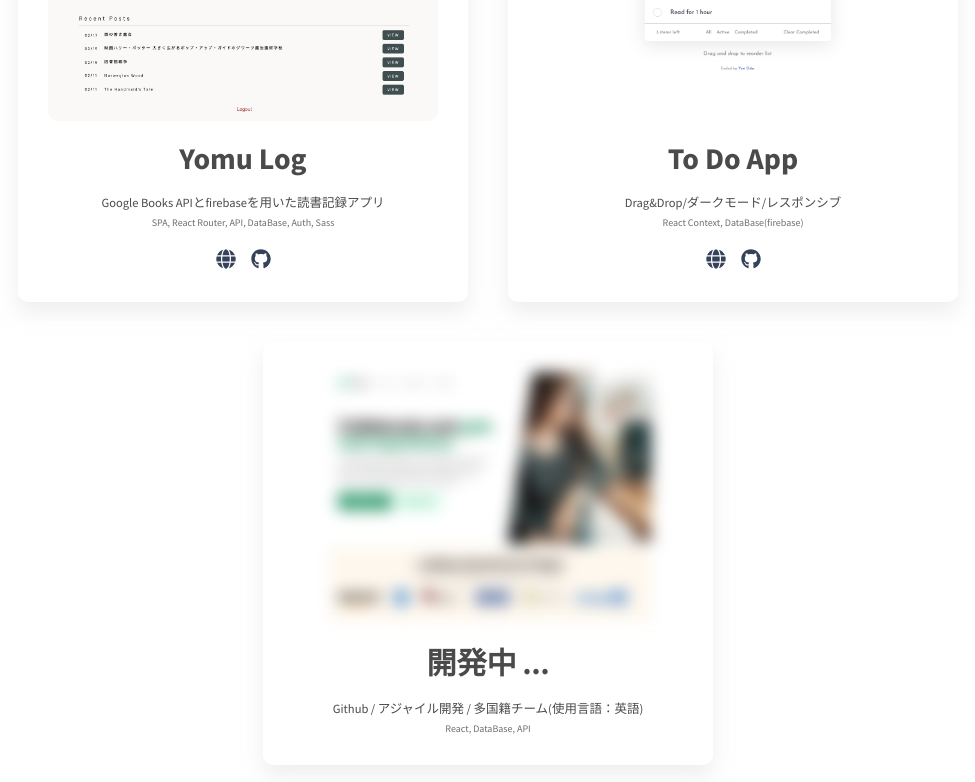
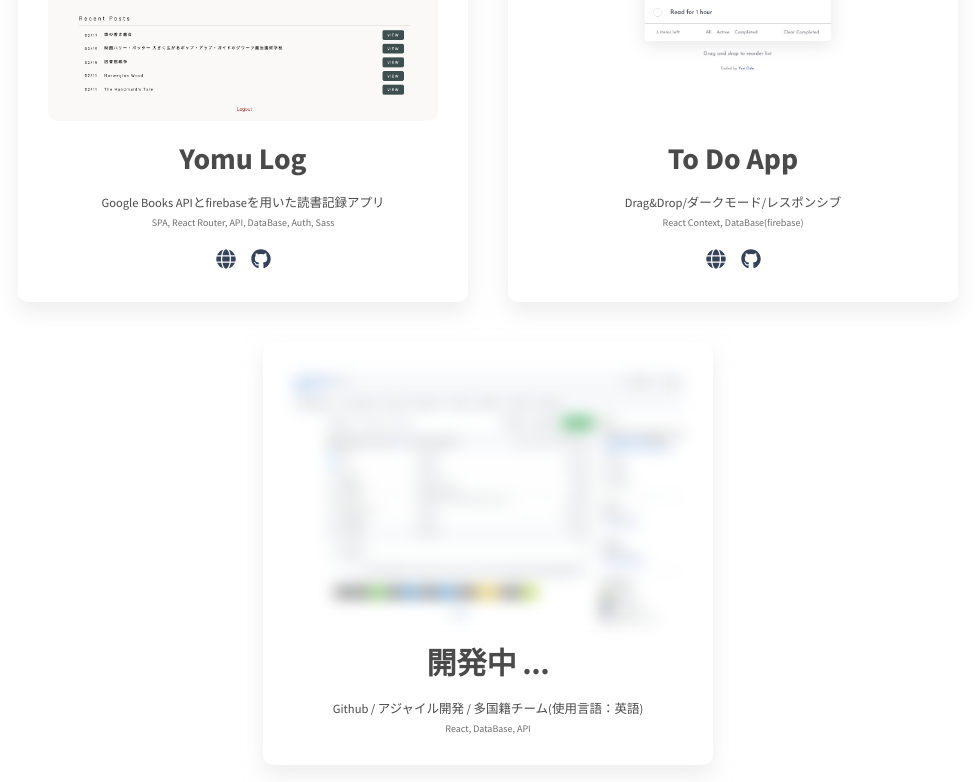
Before and after one commit to YuriOda/portfolio, a React (Create React App) app: page / in a window 1280 px wide. Shown: the part 738-1520 px from the top of the page, without its empty margins (152-1127 px from the left). Built offline with nearby package versions, Linux system fonts and the light colour scheme.

Commit message:
add chingu url

```diff
--- a/src/Component/Project.js
+++ b/src/Component/Project.js
@@ -1,84 +1,123 @@
-import { Link, useNavigate } from "react-router-dom";
+import { useState } from "react";
+import { Link } from "react-router-dom";
 import YomulogImg from "../assets/yomu-log.png";
 import TodoLight from "../assets/todo-light.png";
+import TodoDark from "../assets/todo-dark.png";
+import Chingu from "../assets/chingu-v43.png";
 
-const Project = () => {
-  const navigate = useNavigate();
-  const navigateToYomuLog = () => {
-    navigate("/project/yomu-log");
+//icon
+import { FaGlobe, FaGithub } from "react-icons/fa";
+
+const Projectv2 = () => {
+  const [isDark, setIsDark] = useState(false);
+
+  const toggleToDoImg = () => {
+    setIsDark((prev) => !prev);
   };
-  const navigateTodoHandler = () => {
-    navigate("/project/todo");
-  };
+  const ToDoImg = isDark ? TodoDark : TodoLight;
 
   return (
-    <section id="project">
-      <h3 className="section-title">Project</h3>
+    <>
+      <section id="project">
+        <div className="project">
+          <Link to="/project/yomu-log">
+            <img
+              src={YomulogImg}
+              alt="Yomu Log Screenshot"
+              className="project__img"
+            />
+          </Link>
 
-      {/* YOMU LOG */}
-      <div className="yomulog-container">
-        <Link to="/project/yomu-log" className="view-detail">
-          <img src={YomulogImg} alt="Yomu Log Screenshot" className="pj-img" />
-        </Link>
-        <div className="pj-text">
-          <span className="pj-subtitle">Make your bookshelf digital</span>
-          <p className="pj-title">Yomu Log</p>
-          <p className="pj-explain">
-            <span>本棚をデジタル化</span>
-            <span>読書の途中にポストする感想文</span>
+          <h5 className="project__title">
+            <Link to="/project/yomu-log" className="project__link">
+              Yomu Log
+            </Link>
+          </h5>
+
+          <p className="project__detail">
+            Google Books APIとfirebaseを用いた読書記録アプリ
           </p>
-          <p>
-            React, Router, Google Books API, Firebase (RealtimeDB, Auth), Sass
+          <p className="project__detail--tool">
+            SPA, React Router, API, DataBase, Auth, Sass
           </p>
 
-          <button className="pj-button" onClick={navigateToYomuLog}>
-            View Detail
-          </button>
+          <a
+            href="https://yomu-log.vercel.app/"
+            target="_blank"
+            rel="noopener noreferrer"
+          >
+            <FaGlobe className="project__icon" />
+          </a>
+          <a
+            href="https://github.com/YuriOda/yomu-log"
+            target="_blank"
+            rel="noopener noreferrer"
+          >
+            <FaGithub className="project__icon" />
+          </a>
         </div>
-      </div>
 
-      {/* TODO */}
-      <div className="todo-container">
-        <div className="pj-text todo-text">
-          <span className="pj-subtitle">Simple & Easy to Use</span>
-          <p className="pj-title">To Do App</p>
-          <p className="pj-explain">
-            <span>ドラッグで順番変更可能なToDoList</span>
-            <span>ダークモード・モバイル対応</span>
+        <div className="project">
+          <Link to="/project/todo">
+            <img
+              src={ToDoImg}
+              alt="To Do App Screenshot"
+              className="project__img"
+              onMouseEnter={toggleToDoImg}
+              onMouseLeave={toggleToDoImg}
+            />
+          </Link>
+
+          <h5 className="project__title">
+            <Link to="/project/todo" className="project__link">
+              To Do App
+            </Link>
+          </h5>
+
+          <p className="project__detail">Drag&Drop/ダークモード/レスポンシブ</p>
+          <p className="project__detail--tool">
+            React Context, DataBase(firebase)
           </p>
-          <p>React, Context, Firebase (RealtimeDB)</p>
 
-          <button
-            className="pj-button pj-button-todo"
-            onClick={navigateTodoHandler}
+          <a
+            href="https://todo-app-one-dusky.vercel.app/"
+            target="_blank"
+            rel="noopener noreferrer"
           >
-            View Detail
-          </button>
+            <FaGlobe className="project__icon" />
+          </a>
+          <a
+            href="https://github.com/YuriOda/to-do-app"
+            target="_blank"
+            rel="noopener noreferrer"
+          >
+            <FaGithub className="project__icon" />
+          </a>
         </div>
-        <Link to="/project/todo" className="view-detail">
-          <img src={TodoLight} alt="To Do App Screenshot" className="pj-img" />
-        </Link>
-      </div>
 
-      {/* COMING SOON */}
-      <div className="comingsoon-container">
-        <div className="comingsoon-img"></div>
-        <div className="pj-text comingsoon-text">
-          <p className="pj-title">Working on ...</p>
-          <p>
-            Team Project from{" "}
-            <a
-              href="https://www.chingu.io/"
-              target="_blank"
-              rel="noopener noreferrer"
-            >
-              Chingu
-            </a>
+        <div className="project">
+          <a
+            href="https://github.com/chingu-voyages/v43-tier2-team-11"
+            target="_blank"
+            rel="noopener noreferrer"
+          >
+            <img
+              src={Chingu}
+              alt="Chingu Screenshot"
+              className="project__img blur"
+            />
+          </a>
+
+          <p className="project__link project__title">開発中 ...</p>
+
+          <p className="project__detail">
+            Github / アジャイル開発 / 多国籍チーム(使用言語：英語)
           </p>
+          <p className="project__detail--tool">React, DataBase, API</p>
         </div>
-      </div>
-    </section>
+      </section>
+    </>
   );
 };
 
-export default Project;
+export default Projectv2;
--- a/src/Component/Projectv2.js
+++ /dev/null
@@ -1,123 +0,0 @@
-import { useState } from "react";
-import { Link } from "react-router-dom";
-import YomulogImg from "../assets/yomu-log.png";
-import TodoLight from "../assets/todo-light.png";
-import TodoDark from "../assets/todo-dark.png";
-import Chingu from "../assets/chingu.png";
-
-//icon
-import { FaGlobe, FaGithub } from "react-icons/fa";
-
-const Projectv2 = () => {
-  const [isDark, setIsDark] = useState(false);
-
-  const toggleToDoImg = () => {
-    setIsDark((prev) => !prev);
-  };
-  const ToDoImg = isDark ? TodoDark : TodoLight;
-
-  return (
-    <>
-      <section id="project">
-        <div className="project">
-          <Link to="/project/yomu-log">
-            <img
-              src={YomulogImg}
-              alt="Yomu Log Screenshot"
-              className="project__img"
-            />
-          </Link>
-
-          <h5 className="project__title">
-            <Link to="/project/yomu-log" className="project__link">
-              Yomu Log
-            </Link>
-          </h5>
-
-          <p className="project__detail">
-            Google Books APIとfirebaseを用いた読書記録アプリ
-          </p>
-          <p className="project__detail--tool">
-            SPA, React Router, API, DataBase, Auth, Sass
-          </p>
-
-          <a
-            href="https://yomu-log.vercel.app/"
-            target="_blank"
-            rel="noopener noreferrer"
-          >
-            <FaGlobe className="project__icon" />
-          </a>
-          <a
-            href="https://github.com/YuriOda/yomu-log"
-            target="_blank"
-            rel="noopener noreferrer"
-          >
-            <FaGithub className="project__icon" />
-          </a>
-        </div>
-
-        <div className="project">
-          <Link to="/project/todo">
-            <img
-              src={ToDoImg}
-              alt="To Do App Screenshot"
-              className="project__img"
-              onMouseEnter={toggleToDoImg}
-              onMouseLeave={toggleToDoImg}
-            />
-          </Link>
-
-          <h5 className="project__title">
-            <Link to="/project/todo" className="project__link">
-              To Do App
-            </Link>
-          </h5>
-
-          <p className="project__detail">Drag&Drop/ダークモード/レスポンシブ</p>
-          <p className="project__detail--tool">
-            React Context, DataBase(firebase)
-          </p>
-
-          <a
-            href="https://todo-app-one-dusky.vercel.app/"
-            target="_blank"
-            rel="noopener noreferrer"
-          >
-            <FaGlobe className="project__icon" />
-          </a>
-          <a
-            href="https://github.com/YuriOda/to-do-app"
-            target="_blank"
-            rel="noopener noreferrer"
-          >
-            <FaGithub className="project__icon" />
-          </a>
-        </div>
-
-        <div className="project">
-          <a
-            href="https://www.chingu.io/"
-            target="_blank"
-            rel="noopener noreferrer"
-          >
-            <img
-              src={Chingu}
-              alt="Chingu Screenshot"
-              className="project__img blur"
-            />
-          </a>
-
-          <p className="project__link project__title">開発中 ...</p>
-
-          <p className="project__detail">
-            Github / アジャイル開発 / 多国籍チーム(使用言語：英語)
-          </p>
-          <p className="project__detail--tool">React, DataBase, API</p>
-        </div>
-      </section>
-    </>
-  );
-};
-
-export default Projectv2;
--- a/src/Page/Home.js
+++ b/src/Page/Home.js
@@ -1,13 +1,12 @@
 import Header from "../Component/Header";
-//import Project from "../Component/Project";
-import Projectv2 from "../Component/Projectv2";
+import Project from "../Component/Project";
 import About from "../Component/About";
 
 const Home = () => {
   return (
     <>
       <Header />
-      <Projectv2 />
+      <Project />
       <About />
     </>
   );
```
Also changed, not shown: src/assets/chingu-v43.png (added), 1 other file (tests, documents, lock files or other folders).
